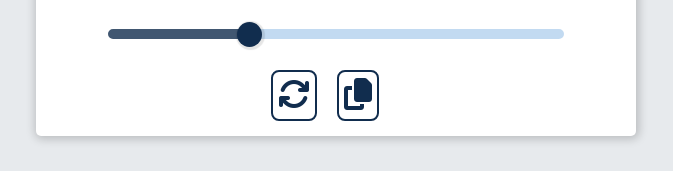
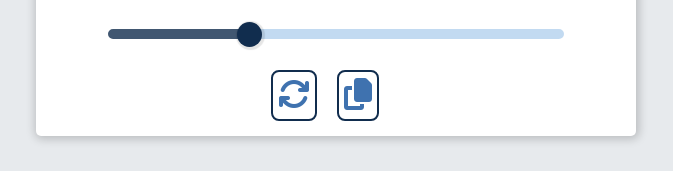
Before and after one commit to ZaidRasheed/password-generator-react, a React (Create React App) app: page / in a window 1280 px wide. Shown: the part 545-716 px from the top of the page, without its empty margins (304-977 px from the left). Built offline with nearby package versions, Linux system fonts and the light colour scheme.

Commit message:
color fix again

```diff
--- a/src/components/App.css
+++ b/src/components/App.css
@@ -149,7 +149,7 @@ input[type="checkbox"]:checked::before {
 }
 .buttons button{
   cursor: pointer;
-  color: #112D4E;
+  color: #3F72AF;
   border: solid 2px #112D4E;
   background-color: transparent;
   font-size: 2rem;
```
